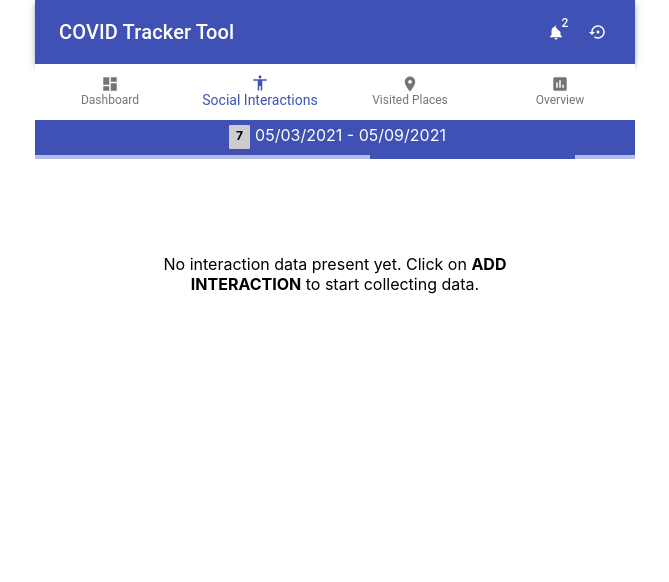
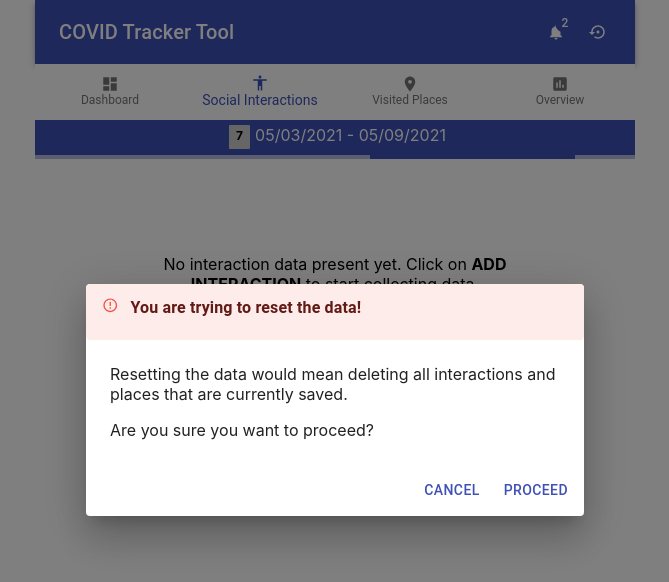
Before and after one commit to lyndonjasa/CovidTrackerReact, a React (Create React App) app: page /interactions in a window 1280 px wide. Both pictures are taken after a click on the button 903 px from the left and 32 px from the top of the page. Shown: the top 582 px of the page, without its empty margins (305-974 px from the left). Built offline with nearby package versions, Linux system fonts and the light colour scheme; no server answers.

Commit message:
implemented reset

```diff
--- a/src/components/layout/Header.tsx
+++ b/src/components/layout/Header.tsx
@@ -12,10 +12,12 @@ import useSocialInteraction from "../../hooks/useSocialInteraction";
 import useVisitedPlace from "../../hooks/useVisitedPlace";
 import './Header.scss';
 import NotificationAlerts from "./NotificationAlerts";
+import ResetDataDialog from "./ResetDataDialog";
 
 const Header = () => {
   const [navigationValue, setNavigationValue] = useState(0);
   const [openAlerts, setOpenAlerts] = useState(false);
+  const [openResetDialog, setOpenResetDialog] = useState(false);
   const history = useHistory();
   const { pathname } = useLocation();
   const { loading: interactionsLoading, hasInteractionExposure } = useSocialInteraction();
@@ -70,7 +72,8 @@ const Header = () => {
                 <NotificationsIcon />
               </Badge>
             </IconButton>
-            <IconButton color="inherit" className="gear-icon">
+            <IconButton color="inherit" className="gear-icon"
+              onClick={() => setOpenResetDialog(true)}>
               <SettingsBackupRestoreIcon />
             </IconButton>
           </div>
@@ -94,6 +97,7 @@ const Header = () => {
         <LinearProgress className={interactionsLoading || placesLoading ? '' : classes.indeterminate} />
       </div>
       <NotificationAlerts open={openAlerts} />
+      <ResetDataDialog open={openResetDialog} handleClose={() => setOpenResetDialog(false)} />
     </>
   )
 };
--- a/src/components/layout/NotificationAlerts.scss
+++ b/src/components/layout/NotificationAlerts.scss
@@ -1,6 +1,6 @@
 .floating-alert-div {
     position: absolute;
-    z-index: 1;
+    z-index: 2;
     top: 22px;
     margin-left: 200px;
     background-color: transparent;
--- /dev/null
+++ b/src/components/layout/ResetDataDialog.tsx
@@ -0,0 +1,50 @@
+import { Button, Dialog, DialogActions, DialogContent, makeStyles } from '@material-ui/core';
+import { Alert, AlertTitle } from '@material-ui/lab';
+import React from 'react';
+import useReset from '../../hooks/useReset';
+
+const useStyles = makeStyles({
+  root: {
+    width: 450
+  }
+})
+
+type Props = {
+  open: boolean,
+  handleClose?: () => void;
+}
+
+const ResetDataDialog: React.FC<Props> = (props: Props) => {
+  const { open, handleClose } = props;
+  const classes = useStyles();
+  const { resetData } = useReset();
+
+  const handleReset = () => {
+    resetData();
+    handleClose();
+  }
+
+  return (
+    <>
+      <Dialog open={open} onClose={handleClose} disableBackdropClick={true}>
+        <Alert severity="error">
+          <AlertTitle><b>You are trying to reset the data!</b></AlertTitle>
+        </Alert>
+        <DialogContent className={classes.root}>
+          <p>Resetting the data would mean deleting all interactions and places that are currently saved.</p>
+          <p>Are you sure you want to proceed?</p>
+        </DialogContent>
+        <DialogActions>
+          <Button onClick={handleClose} color="primary">
+            Cancel
+          </Button>
+          <Button onClick={handleReset} color="primary" autoFocus>
+            Proceed
+          </Button>
+        </DialogActions>
+      </Dialog>
+    </>
+  )
+}
+
+export default ResetDataDialog;
--- /dev/null
+++ b/src/hooks/useReset.ts
@@ -0,0 +1,24 @@
+import { useDispatch } from 'react-redux';
+import { ResetData } from "../services/ResetService";
+import { ResetInteractionRequest, ResetInteractoin } from '../store/SocialInteraction/SocialInteractionActions';
+import { ResetPlaces, ResetPlacesRequest } from '../store/VisitedPlaces/VisitedPlaceActions';
+
+const useReset = () => {
+  const dispatch = useDispatch();
+
+  const resetData = () => {
+    dispatch(ResetPlacesRequest());
+    dispatch(ResetInteractionRequest())
+
+    ResetData().then(r => {
+      dispatch(ResetPlaces());
+      dispatch(ResetInteractoin())
+    });
+  }
+
+  return {
+    resetData
+  }
+}
+
+export default useReset;
--- /dev/null
+++ b/src/services/ResetService.ts
@@ -0,0 +1,9 @@
+import axios from "axios";
+
+const url = 'http://localhost:5000/api/reset';
+
+export const ResetData = async (): Promise<boolean> => {
+  await axios.post(url);
+
+  return true;
+}
--- a/src/store/SocialInteraction/ActionTypes.ts
+++ b/src/store/SocialInteraction/ActionTypes.ts
@@ -10,6 +10,9 @@ const UPDATE_INTERACTION = 'Update Social Interaction';
 const REMOVE_INTERACTION_REQUEST = 'Remove Interaction Request';
 const REMOVE_INTERACTION = 'Remove Social Interaction';
 
+const RESET_DATA_REQUEST = 'Reset Interaction Data Request';
+const RESET_DATA = 'Reset Interaction';
+
 export {
   FETCH_INTERACTIONS_REQUEST,
   FETCH_INTERACTIONS,
@@ -18,5 +21,7 @@ export {
   UPDATE_INTERACTION_REQUEST,
   UPDATE_INTERACTION,
   REMOVE_INTERACTION_REQUEST,
-  REMOVE_INTERACTION
+  REMOVE_INTERACTION,
+  RESET_DATA_REQUEST,
+  RESET_DATA
 };
--- a/src/store/SocialInteraction/SocialInteractionActions.ts
+++ b/src/store/SocialInteraction/SocialInteractionActions.ts
@@ -112,3 +112,15 @@ function UpdateInteraction(interaction: CovidDataModel): CustomAction {
     }
   }
 }
+
+export function ResetInteractionRequest(): Action {
+  return {
+    type: actions.RESET_DATA_REQUEST
+  }
+}
+
+export function ResetInteractoin(): Action {
+  return {
+    type: actions.RESET_DATA
+  }
+}
--- a/src/store/SocialInteraction/SocialInteractionReducer.ts
+++ b/src/store/SocialInteraction/SocialInteractionReducer.ts
@@ -50,6 +50,10 @@ const reducer: Reducer<SocialInteractionState, CustomAction> =
           } : { ...i }
         )
       }
+    case actions.RESET_DATA_REQUEST:
+      return { ...state, loading: true }
+    case actions.RESET_DATA:
+      return { ...state, loading: false, interactions: [] }
     default:
       return state;
   }
--- a/src/store/VisitedPlaces/ActionTypes.ts
+++ b/src/store/VisitedPlaces/ActionTypes.ts
@@ -10,6 +10,9 @@ const UPDATE_PLACE = 'Update Social PLACE';
 const REMOVE_PLACE_REQUEST = 'Remove PLACE Request';
 const REMOVE_PLACE = 'Remove Social PLACE';
 
+const RESET_DATA_REQUEST = 'Reset Places Request';
+const RESET_DATA = 'Reset Places';
+
 export {
   FETCH_PLACES_REQUEST,
   FETCH_PLACES,
@@ -18,5 +21,7 @@ export {
   UPDATE_PLACE_REQUEST,
   UPDATE_PLACE,
   REMOVE_PLACE_REQUEST,
-  REMOVE_PLACE
+  REMOVE_PLACE,
+  RESET_DATA_REQUEST,
+  RESET_DATA
 };
--- a/src/store/VisitedPlaces/VisitedPlaceActions.ts
+++ b/src/store/VisitedPlaces/VisitedPlaceActions.ts
@@ -111,3 +111,15 @@ function UpdatePlace(place: CovidDataModel): CustomAction {
     }
   }
 }
+
+export function ResetPlacesRequest(): Action {
+  return {
+    type: actions.RESET_DATA_REQUEST
+  }
+}
+
+export function ResetPlaces(): Action {
+  return {
+    type: actions.RESET_DATA
+  }
+}
--- a/src/store/VisitedPlaces/VisitedPlaceReducer.ts
+++ b/src/store/VisitedPlaces/VisitedPlaceReducer.ts
@@ -50,6 +50,10 @@ const reducer: Reducer<VisitedPlaceState, CustomAction> =
             } : { ...i }
           )
         }
+      case actions.RESET_DATA_REQUEST:
+        return { ...state, loading: true }
+      case actions.RESET_DATA:
+        return { ...state, loading: false, places: [] }
     default:
       return state;
   }
```
